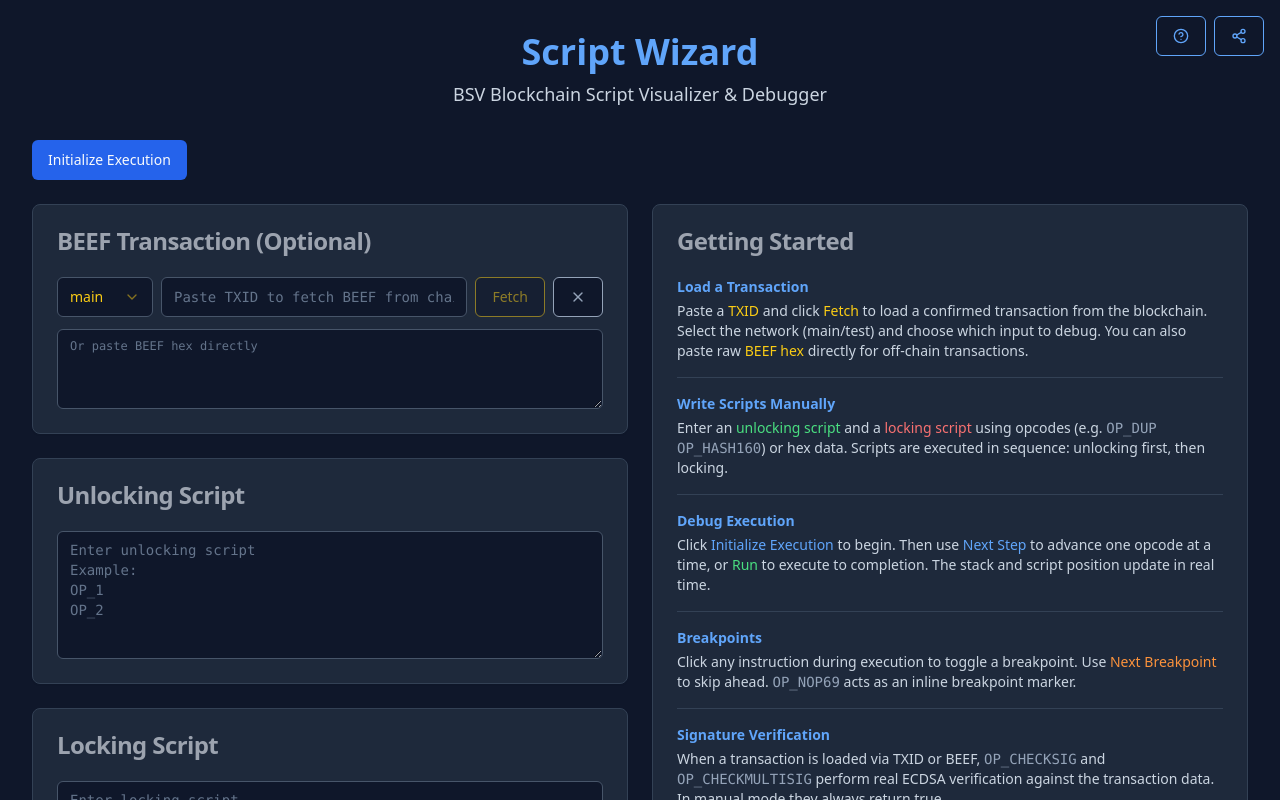
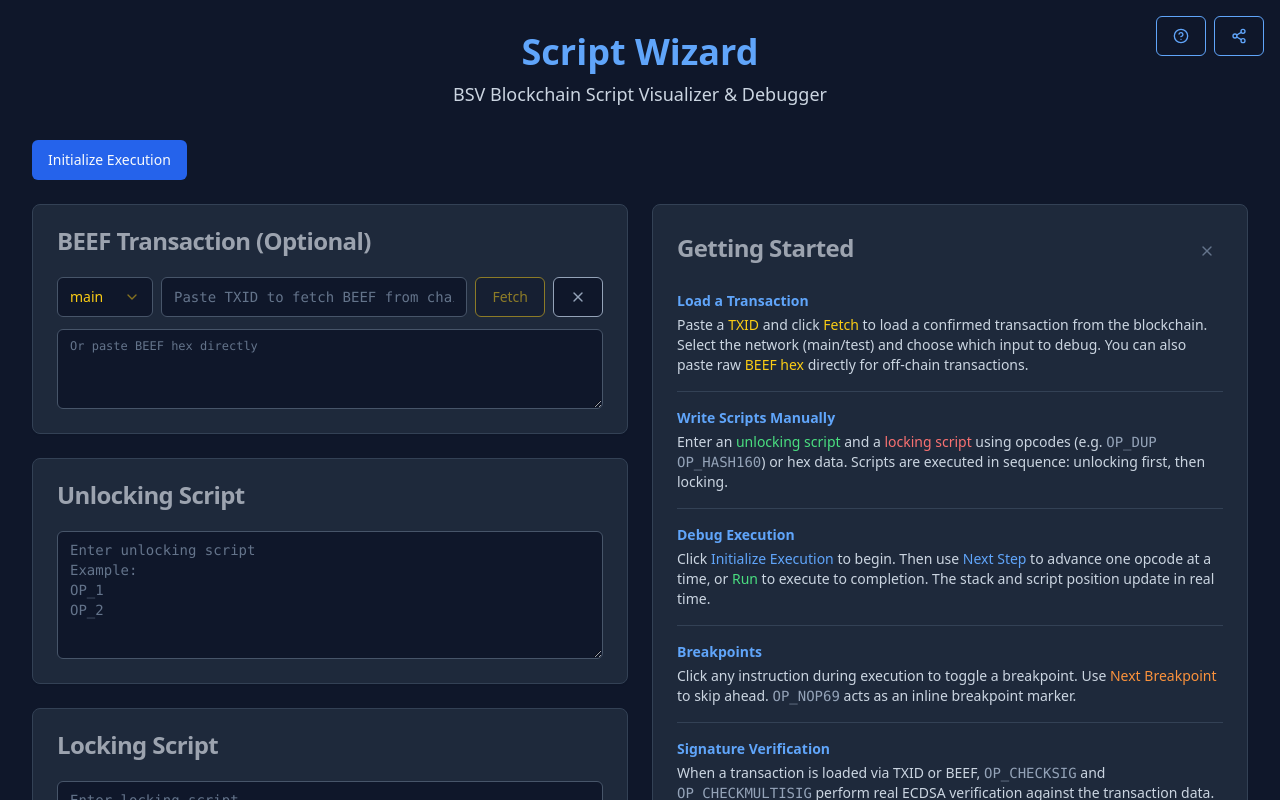
Before and after one commit to bsv-blockchain/script-wizard, a React (Vite) app: page / in a window 1280 px wide. Shown: the top 800 px of the page. Built offline with nearby package versions, Linux system fonts and the light colour scheme; what @bsv/sdk would draw is missing.

Commit message:
show a close button on the help panel
Signed-off-by: Deggen <d.kellenschwiler@bsvassociation.org>

```diff
--- a/src/components/ScriptInterpreter.tsx
+++ b/src/components/ScriptInterpreter.tsx
@@ -668,8 +668,17 @@
       ) : showHelp && (
         <div className="space-y-6">
           <Card className="bg-slate-800 border-slate-700 mt-16">
-            <CardHeader>
+            <CardHeader className="flex flex-row items-center justify-between">
               <CardTitle className="text-gray-400">Getting Started</CardTitle>
+              <Button
+                onClick={() => setShowHelp(() => { localStorage.setItem('showHelp', 'false'); return false; })}
+                variant="ghost"
+                size="icon"
+                className="text-slate-500 hover:text-slate-300 h-8 w-8"
+                title="Hide help"
+              >
+                <X size={16} />
+              </Button>
             </CardHeader>
             <CardContent className="space-y-4 text-sm text-slate-300">
               <div>
```
